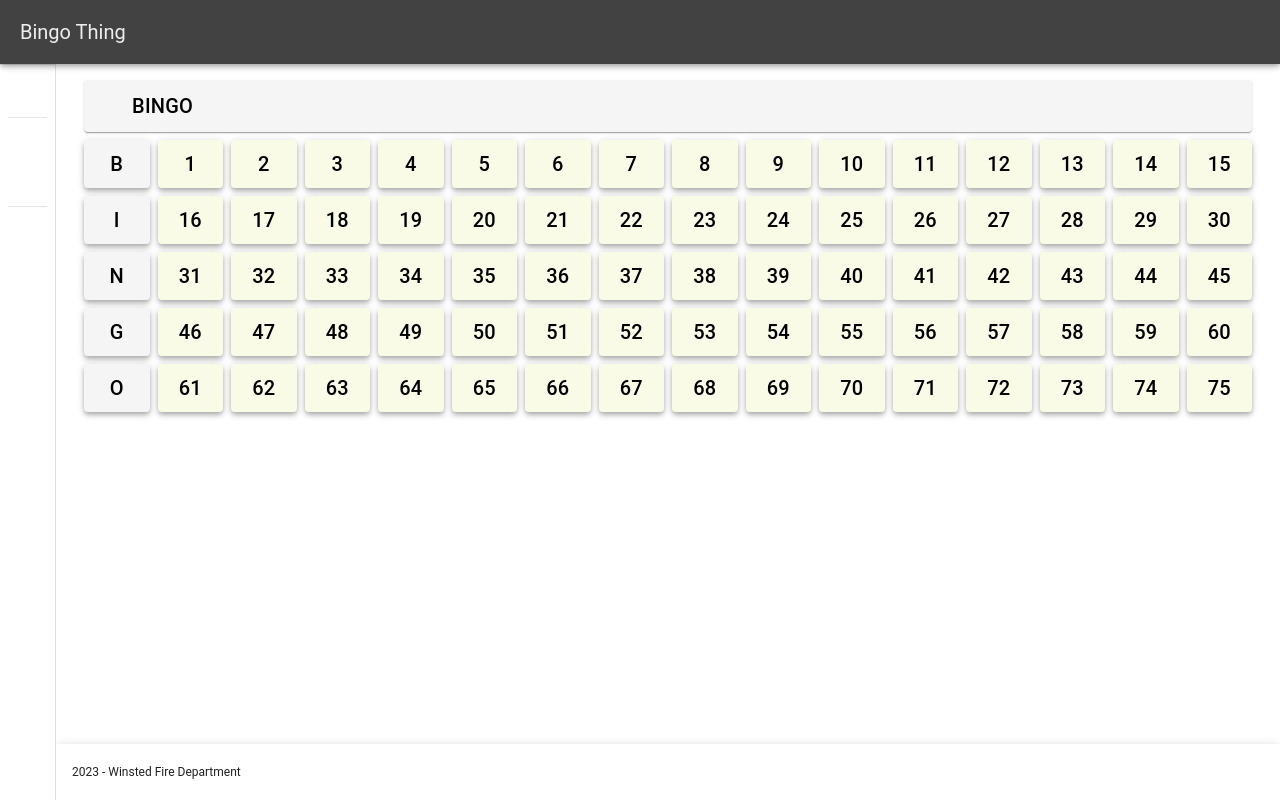
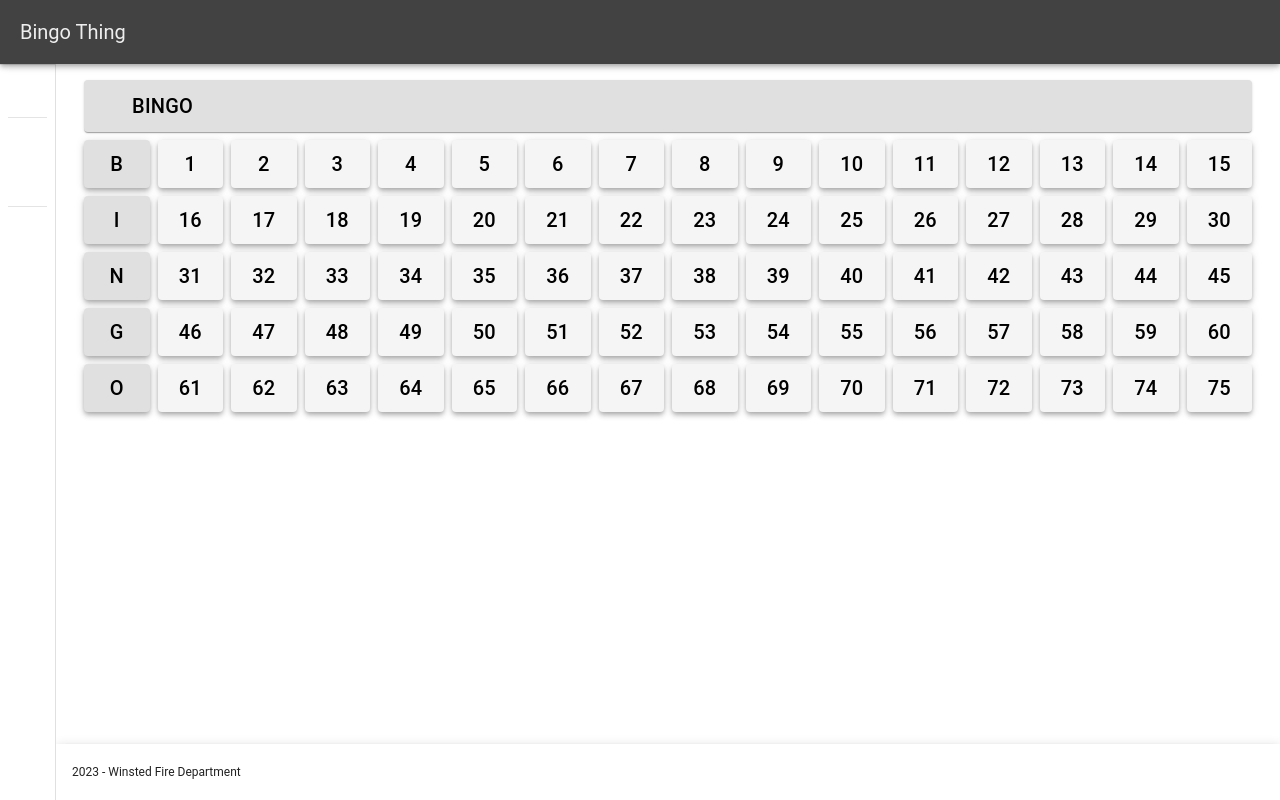
Before and after one commit to sullivant/bingo-thing, a Vue app in the folder service-ui/: page / in a window 1280 px wide. Built offline with nearby package versions, Linux system fonts and the light colour scheme; no server answers.

Commit message:
ui cleanup and build process changes.

```diff
--- a/service-ui/src/App.vue
+++ b/service-ui/src/App.vue
@@ -71,7 +71,7 @@ function toggleSimulate() {
         <v-container>
           <v-row>
             <v-col>
-              <v-card class="mx-auto" prepend-icon="mdi-home" color="grey-lighten-4" >
+              <v-card class="mx-auto" prepend-icon="mdi-home" color="grey-lighten-2" >
                 <template v-slot:title>BINGO</template>
               </v-card>
             </v-col>
--- a/service-ui/src/Board.vue
+++ b/service-ui/src/Board.vue
@@ -10,7 +10,7 @@
         for (let i = 0; i < 5; i++) {
             const row = [];
             // Push the letter
-            row.push({letter: letters[i], number: -1, marked: false, class: "ballHeader", color: "grey-lighten-4"});
+            row.push({letter: letters[i], number: -1, marked: false, class: "ballHeader", color: "grey-lighten-2"});
 
             // For 15 columns
             for (let j = 0; j < 15; j++) {
@@ -20,7 +20,7 @@
                     number: thisNumber+1,
                     marked: cellData > 0 ? true : false,
                     class: "ballCard",
-                    color: cellData > 0 ? "red-lighten-2" : "lime-lighten-5"
+                    color: cellData > 0 ? "deep-orange-lighten-2" : "grey-lighten-4"
                 })
             }
             board.push(row);
```
Also changed, not shown: 3 other files (tests, documents, lock files or other folders).
